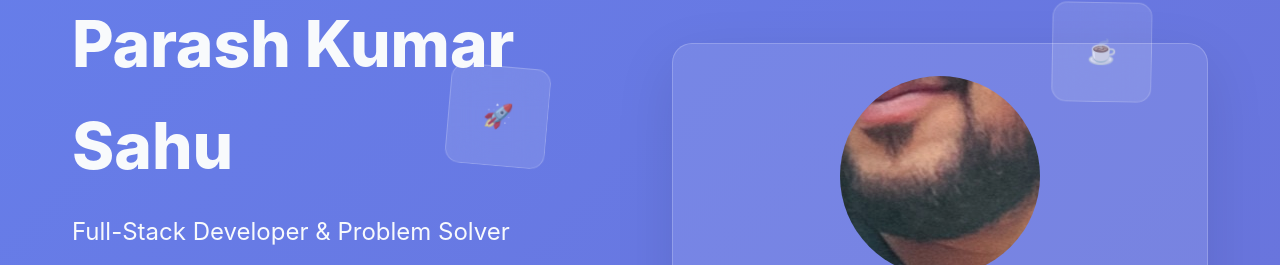
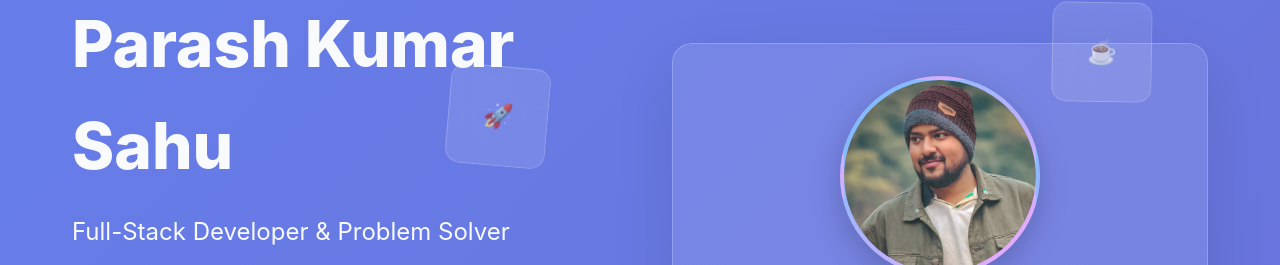
Before and after one commit to picolosensai09/portfolio-website, a plain HTML site: page index.html in a window 1280 px wide. Shown: the part 154-419 px from the top of the page. Drawn offline with Linux system fonts and the light colour scheme.

Commit message:
Add files via upload

```diff
--- a/styles.css
+++ b/styles.css
@@ -33,7 +33,6 @@ body {
     padding: 0 2rem;
 }
 
-/* Navigation */
 nav {
     position: fixed;
     top: 0;
@@ -101,7 +100,6 @@ nav.scrolled .nav-links a {
     width: 100%;
 }
 
-/* Hero Section */
 .hero {
     min-height: 100vh;
     display: flex;
@@ -233,10 +231,23 @@ nav.scrolled .nav-links a {
     display: flex;
     align-items: center;
     justify-content: center;
-    font-size: 4rem;
-    color: white;
     position: relative;
     overflow: hidden;
+    border: 4px solid rgba(255, 255, 255, 0.2);
+    box-shadow: 0 10px 30px rgba(0, 0, 0, 0.2);
+}
+
+.profile-image img {
+    width: 100%;
+    height: 100%;
+    object-fit: cover;
+    object-position: center;
+    border-radius: 50%;
+    transition: all 0.3s ease;
+}
+
+.profile-image:hover img {
+    transform: scale(1.1);
 }
 
 .profile-image::before {
@@ -248,6 +259,16 @@ nav.scrolled .nav-links a {
     height: 200%;
     background: linear-gradient(45deg, transparent, rgba(255,255,255,0.1), transparent);
     animation: shimmer 3s infinite;
+    z-index: 1;
+    pointer-events: none;
+}
+
+.profile-image:empty::after {
+    content: '👨‍💻';
+    font-size: 4rem;
+    color: white;
+    z-index: 2;
+    position: relative;
 }
 
 .stats-row {
@@ -273,7 +294,6 @@ nav.scrolled .nav-links a {
     color: rgba(255,255,255,0.7);
 }
 
-/* Floating Elements */
 .floating-elements {
     position: absolute;
     top: 0;
@@ -321,7 +341,6 @@ nav.scrolled .nav-links a {
     animation-delay: 4s;
 }
 
-/* Sections */
 .section {
     padding: 6rem 0;
     position: relative;
@@ -357,7 +376,6 @@ nav.scrolled .nav-links a {
     margin: 0 auto;
 }
 
-/* About Section */
 .about-content {
     display: grid;
     grid-template-columns: 1fr 1fr;
@@ -404,7 +422,6 @@ nav.scrolled .nav-links a {
     font-size: 1.5rem;
 }
 
-/* Education Section */
 .education-timeline {
     max-width: 800px;
     margin: 0 auto;
@@ -488,7 +505,6 @@ nav.scrolled .nav-links a {
     font-weight: 600;
 }
 
-/* Skills Section */
 .skills-grid {
     display: grid;
     grid-template-columns: repeat(auto-fit, minmax(300px, 1fr));
@@ -559,7 +575,6 @@ nav.scrolled .nav-links a {
     transition: width 1s ease;
 }
 
-/* Experience Section */
 .experience-card {
     background: white;
     border-radius: 20px;
@@ -624,7 +639,6 @@ nav.scrolled .nav-links a {
     font-weight: 700;
 }
 
-/* Projects Grid */
 .projects-grid {
     display: grid;
     grid-template-columns: repeat(auto-fit, minmax(350px, 1fr));
@@ -724,7 +738,6 @@ nav.scrolled .nav-links a {
     transform: translateY(-2px);
 }
 
-/* Contact Form */
 .contact-form {
     max-width: 600px;
     margin: 0 auto;
@@ -803,7 +816,6 @@ nav.scrolled .nav-links a {
     font-size: 1.5rem;
 }
 
-/* Footer */
 footer {
     background: linear-gradient(135deg, var(--text-dark), #1e293b);
     color: var(--text-light);
@@ -869,7 +881,6 @@ footer {
     background: var(--accent);
 }
 
-/* Animations */
 @keyframes slideUp {
     from {
         opacity: 0;
@@ -908,7 +919,6 @@ footer {
     }
 }
 
-/* Mobile Menu Styles */
 .mobile-menu-btn {
     display: none;
     background: none;
@@ -943,7 +953,6 @@ nav.scrolled .mobile-menu-btn {
     border-bottom: 1px solid rgba(0, 0, 0, 0.1);
 }
 
-/* Enhanced Responsive Design */
 @media (max-width: 1200px) {
     .container {
         padding: 0 1.5rem;
@@ -1020,6 +1029,9 @@ nav.scrolled .mobile-menu-btn {
     .profile-image {
         width: 150px;
         height: 150px;
+    }
+
+    .profile-image:empty::after {
         font-size: 3rem;
     }
 
@@ -1152,6 +1164,9 @@ nav.scrolled .mobile-menu-btn {
     .profile-image {
         width: 120px;
         height: 120px;
+    }
+
+    .profile-image:empty::after {
         font-size: 2.5rem;
     }
 
@@ -1297,7 +1312,6 @@ nav.scrolled .mobile-menu-btn {
     }
 }
 
-/* Scroll animations */
 .fade-in {
     opacity: 0;
     transform: translateY(30px);
@@ -1309,7 +1323,6 @@ nav.scrolled .mobile-menu-btn {
     transform: translateY(0);
 }
 
-/* Custom scrollbar */
 ::-webkit-scrollbar {
     width: 8px;
 }
```
